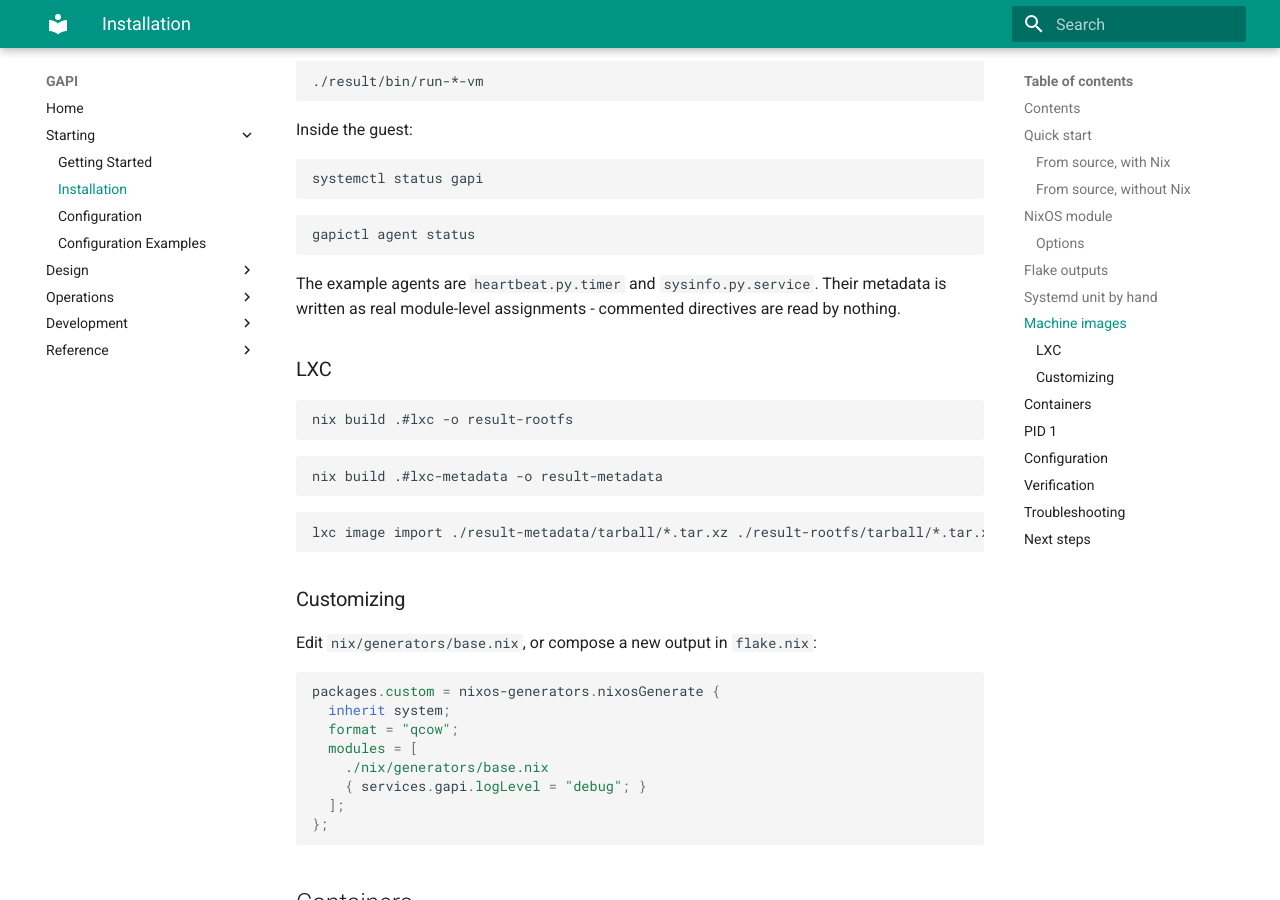
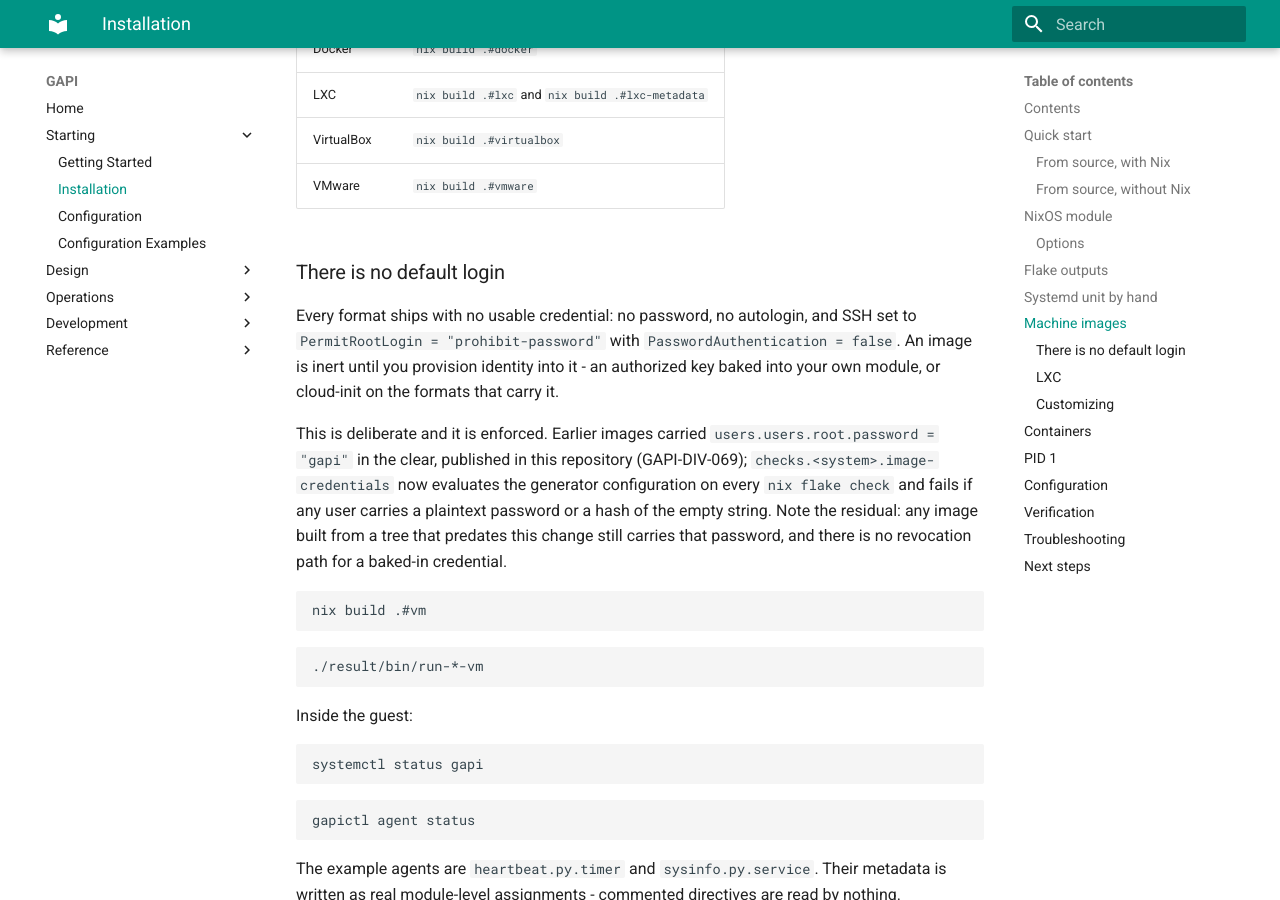
Before and after one commit to goppydae/gapi, an MkDocs documentation site: the page built from docs/installation.md, in a window 1280 px wide and 900 px high, scrolled down 5228 px. Built offline with MkDocs 1.6.1 and Material for MkDocs 9.7.7, drawn with Linux system fonts in a browser that asks for light colours; some of the changed text lies outside the part shown.

Commit message:
fix(nix): images off CI, no default credential (#78)
GAPI-DIV-068 and GAPI-DIV-069 are one change because 068's fix removes
the only place 069's configuration was evaluated in CI at all.

068: the image formats move from packages.<system> to
legacyPackages.<system>, the one well-known flake output nix names but
does not traverse. `nix flake check --no-build --all-systems` no longer
evaluates seventeen NixOS image fixpoints. Measured under a capped
cgroup, warm store: peak 5.44 GiB and OOM-killed at a 5 GiB cap before,
1.40 GiB and clean at a 2 GiB cap after; 36s to 5s; 26 derivations
checked to 9. Every documented command survives verbatim, because
`nix build .#iso` resolves against packages then legacyPackages. Gate 2
of that entry - making Flake Build a required context - is a repository
settings change and stays open.

069: users.users.root.password = "gapi" is gone, and so is
services.getty.autologinUser = "root", which the entry did not name and
which is the same defect with no string left to grep for. SSH is set to
prohibit-password with PasswordAuthentication false so the next person
to set a password does not open a path by accident.

The new checks.<system>.image-credentials is what makes these one
change rather than two. It evaluates the generator configuration once -
not once per format - and asserts no user carries a plaintext password
or a hash of the empty string, reading the evaluated configuration
rather than the text of base.nix. It lives under checks, which
`nix flake check` does traverse, so it is precisely the evaluation that
survives 068's move.

Demonstrated by failure, not by colour: reintroducing the password goes
red at exit 1 with no image evaluated in the same run; moving the
assignment into an imported module, which defeats a text check, goes
red identically; initialHashedPassword = "" goes red as an empty hash.

Residual: no CI job evaluates the image formats any more, and a format
module can contribute a credential the single evaluation cannot see -
upstream's installation-cd profile demonstrably does for the iso
format. Both are recorded in the ledger.

````diff
--- a/docs/installation.md
+++ b/docs/installation.md
@@ -124,14 +124,23 @@
 | ------ | ---------- |
 | `nixosModules.default`, `nixosModules.gapi` | the module above |
 | `packages.<system>.default`, `.gapi` | the two binaries |
-| `packages.<system>.{iso,vm,qcow,raw,docker,lxc,lxc-metadata,virtualbox,vmware}` | machine images |
+| `legacyPackages.<system>.{iso,vm,qcow,raw,docker,lxc,lxc-metadata,virtualbox,vmware}` | machine images |
 | `checks.<system>.module-boot` | a NixOS VM test that boots the module |
+| `checks.<system>.image-credentials` | asserts the images ship no default credential |
 | `devShells.<system>.default` | the pinned development toolchain |
 
 Systems are `x86_64-linux`, `aarch64-linux` and `aarch64-darwin`. The
 image outputs and the checks are Linux-only - on darwin they are absent
 rather than broken, so `nix flake check` on a Mac finds nothing to do
 instead of failing.
+
+The images sit in `legacyPackages` rather than `packages` because
+`nix flake check` names that output without traversing it, and
+evaluating seventeen NixOS image fixpoints exhausted the CI runner
+(GAPI-DIV-068). It changes nothing about how you build one: `nix build
+.#iso` resolves against `packages.<system>` and `legacyPackages.<system>`
+in that order. The one visible difference is that `nix flake show`
+prints `omitted (use '--legacy' to show)` in place of the image list.
 
 ```bash
 nix build github:goppydae/gapi
@@ -214,6 +223,23 @@
 | LXC | `nix build .#lxc` and `nix build .#lxc-metadata` |
 | VirtualBox | `nix build .#virtualbox` |
 | VMware | `nix build .#vmware` |
+
+### There is no default login
+
+Every format ships with no usable credential: no password, no
+autologin, and SSH set to `PermitRootLogin = "prohibit-password"` with
+`PasswordAuthentication = false`. An image is inert until you provision
+identity into it - an authorized key baked into your own module, or
+cloud-init on the formats that carry it.
+
+This is deliberate and it is enforced. Earlier images carried
+`users.users.root.password = "gapi"` in the clear, published in this
+repository (GAPI-DIV-069); `checks.<system>.image-credentials` now
+evaluates the generator configuration on every `nix flake check` and
+fails if any user carries a plaintext password or a hash of the empty
+string. Note the residual: any image built from a tree that predates
+this change still carries that password, and there is no revocation
+path for a baked-in credential.
 
 ```bash
 nix build .#vm
````
Also changed, not shown: nix/generators/README.md (+18 -0 lines), 6 other files.
